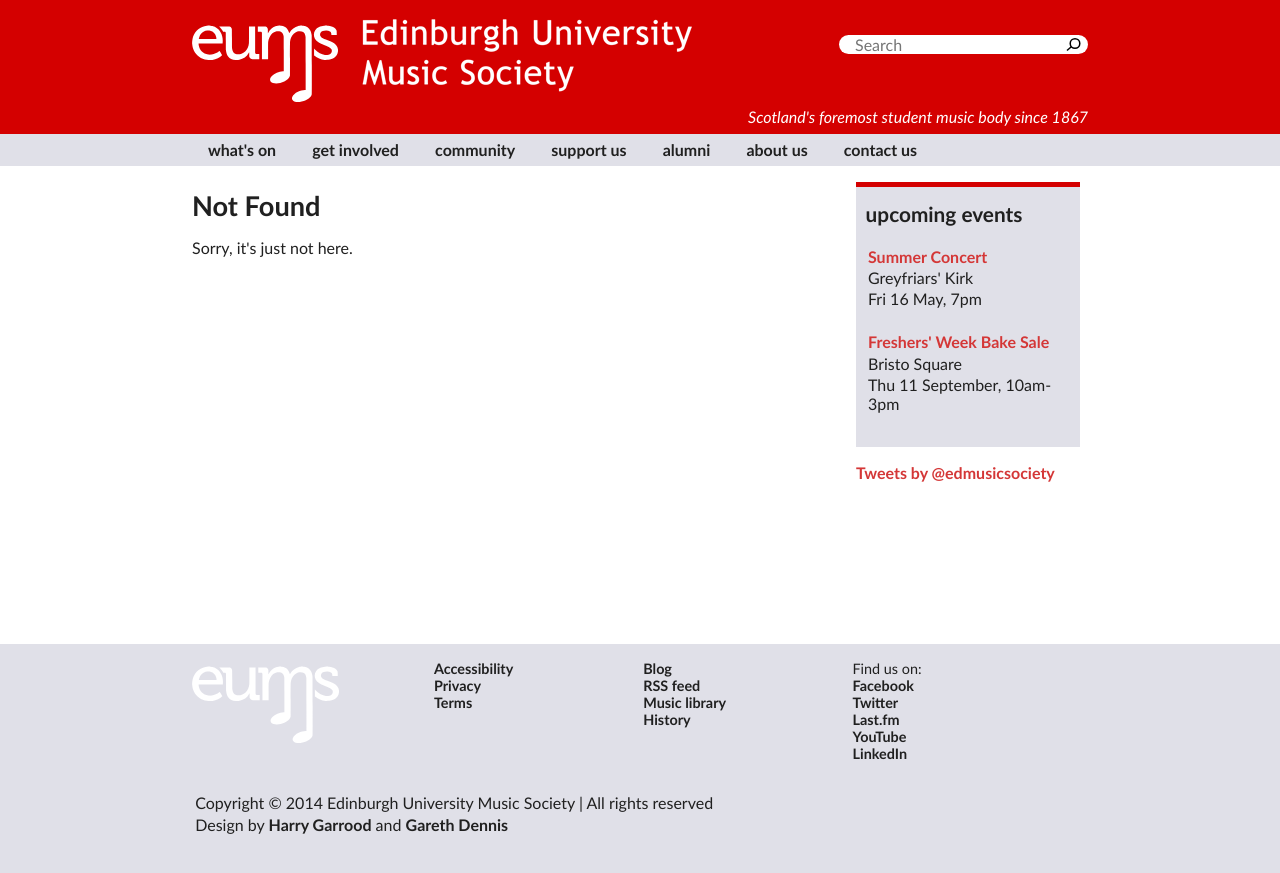
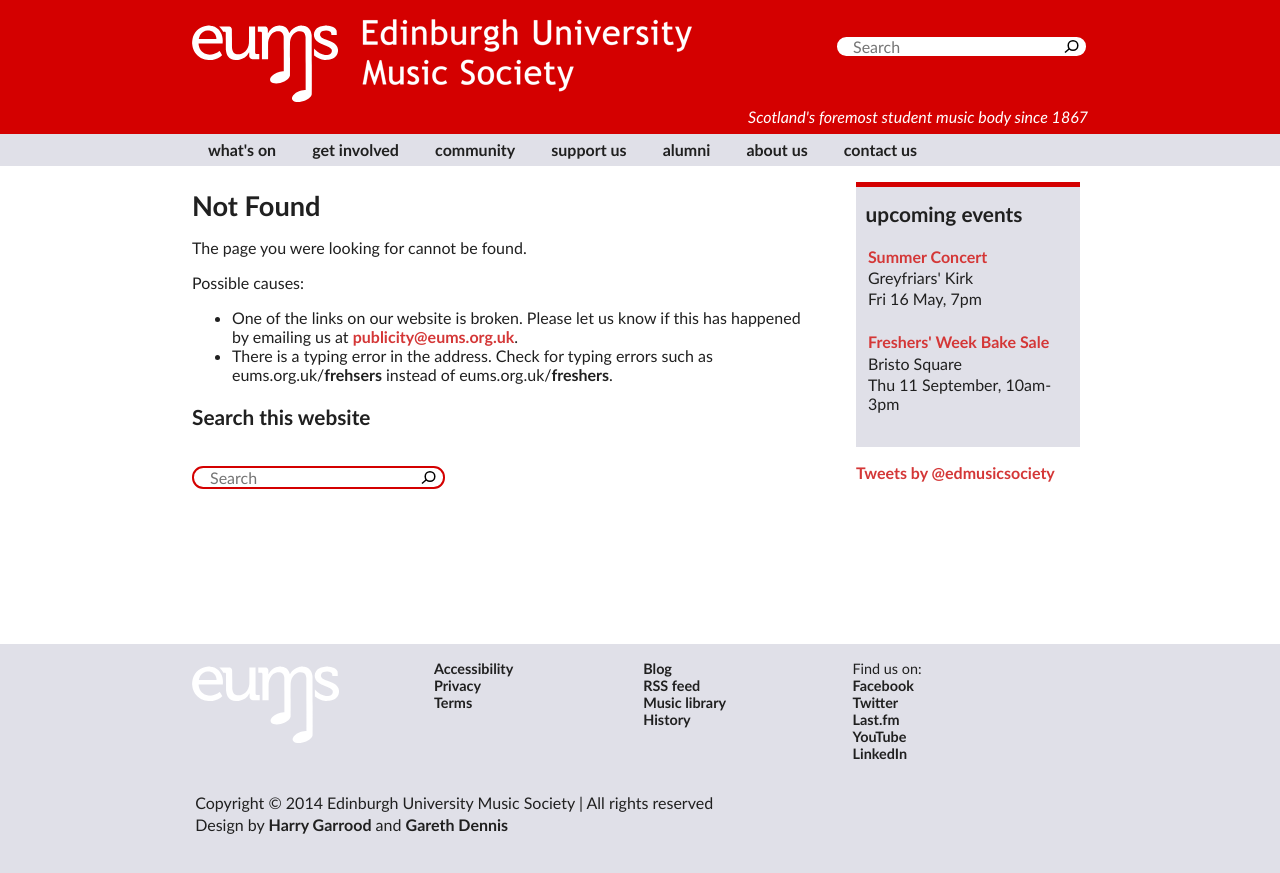
Before and after one commit to eums/website, a Jekyll site: the page built from 404.markdown, in a window 1280 px wide. Shown: the top 873 px of the page. Built offline with Jekyll 4.4.1, drawn with Linux system fonts in a browser that asks for light colours; comment, search, counter and statistics services are not loaded.

Commit message:
better 404 page

```diff
--- a/404.html
+++ /dev/null
@@ -1,5 +0,0 @@
----
-layout: default
----
-<h2>Not Found</h2>
-<p>Sorry, it's just not here.</p>
--- /dev/null
+++ b/404.markdown
@@ -0,0 +1,19 @@
+---
+layout: default
+---
+
+## Not Found
+
+The page you were looking for cannot be found.
+
+Possible causes:
+
+* One of the links on our website is broken. Please let us know if this has
+  happened by emailing us at
+  [publicity@eums.org.uk](mailto:publicity@eums.org.uk).
+* There is a typing error in the address. Check for typing errors such as
+  eums.org.uk/**frehsers** instead of eums.org.uk/**freshers**.
+
+### Search this website
+
+{% include search_form.html id="not-found-search" %}
--- a/_sass/_styles.scss
+++ b/_sass/_styles.scss
@@ -131,7 +131,7 @@
 
     input {
         border-radius: 0.7em;
-        border: none;
+        border: 2px solid $bg-red;
         padding: 0 2em 0 1em;
     }
 }
```
